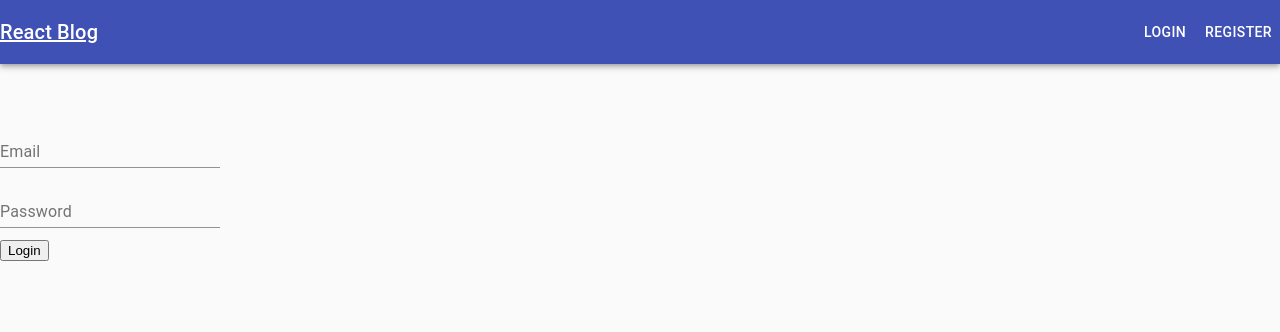
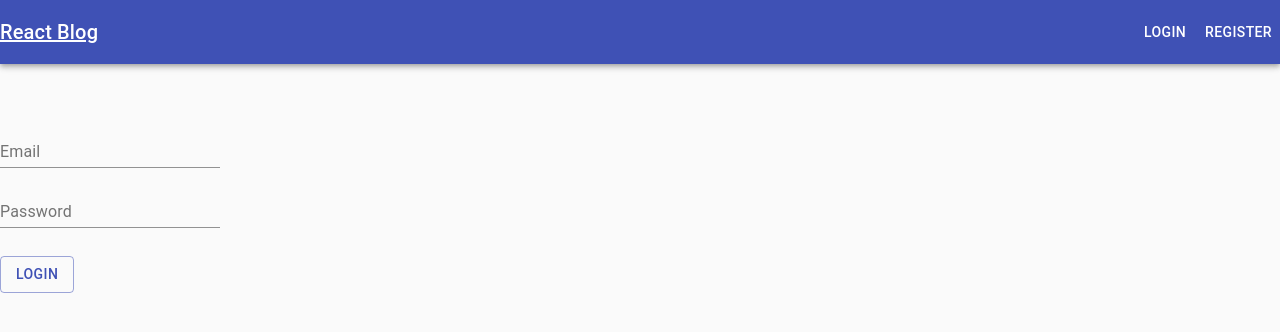
Before and after one commit to phogtr/react-blog, a React (Create React App) app in the folder client/: page /login in a window 1280 px wide. Shown: the top 332 px of the page. Built offline with nearby package versions, Linux system fonts and the light colour scheme.

Commit message:
buttons for forms

```diff
--- a/client/src/components/Login/Login.tsx
+++ b/client/src/components/Login/Login.tsx
@@ -1,3 +1,4 @@
+import { Box, Button } from "@material-ui/core";
 import { Form, Formik } from "formik";
 import React, { useContext } from "react";
 import { useHistory } from "react-router-dom";
@@ -34,7 +35,11 @@ export const Login: React.FC<LoginProps> = () => {
             type="password"
             autoComplete="off"
           />
-          <button type="submit">Login</button>
+          <Box py={2}>
+            <Button type="submit" variant="outlined" color="primary">
+              Login
+            </Button>
+          </Box>
         </Form>
       )}
     </Formik>
--- a/client/src/components/Register/Register.tsx
+++ b/client/src/components/Register/Register.tsx
@@ -1,3 +1,4 @@
+import { Box, Button } from "@material-ui/core";
 import { Form, Formik } from "formik";
 import React from "react";
 import { useHistory } from "react-router-dom";
@@ -35,7 +36,11 @@ export const Register: React.FC<RegisterProps> = () => {
             type="password"
             autoComplete="off"
           />
-          <button type="submit">Register</button>
+          <Box py={2}>
+            <Button type="submit" variant="outlined" color="primary">
+              Register
+            </Button>
+          </Box>
         </Form>
       )}
     </Formik>
--- a/client/src/redux/ducks/posts/action.ts
+++ b/client/src/redux/ducks/posts/action.ts
@@ -1,7 +1,7 @@
 import { PostData } from "./postsReducer";
 
 export const GET_POST_REQUEST = "GET_POST_REQUEST";
-export const GET_POST_SUCCESS = "SET_POST_SUCCESS";
+export const GET_POST_SUCCESS = "GET_POST_SUCCESS";
 export const DELETE_POST_REQUEST = "DELETE_POST_REQUEST";
 export const DELETE_POST_SUCCESS = "DELETE_POST_SUCCESS";
 export const CREATE_POST_REQUEST = "CREATE_POST_REQUEST";
```
